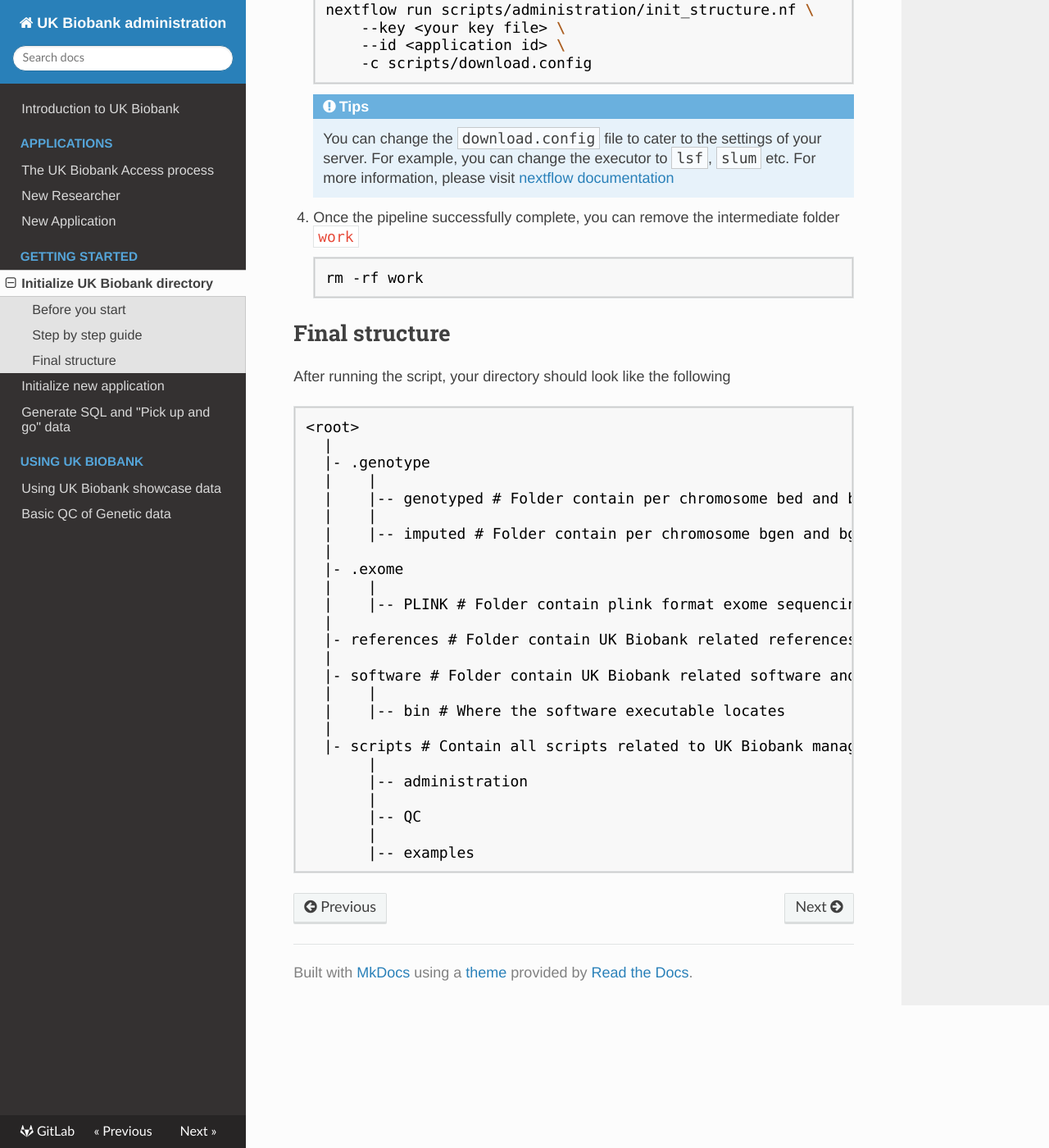
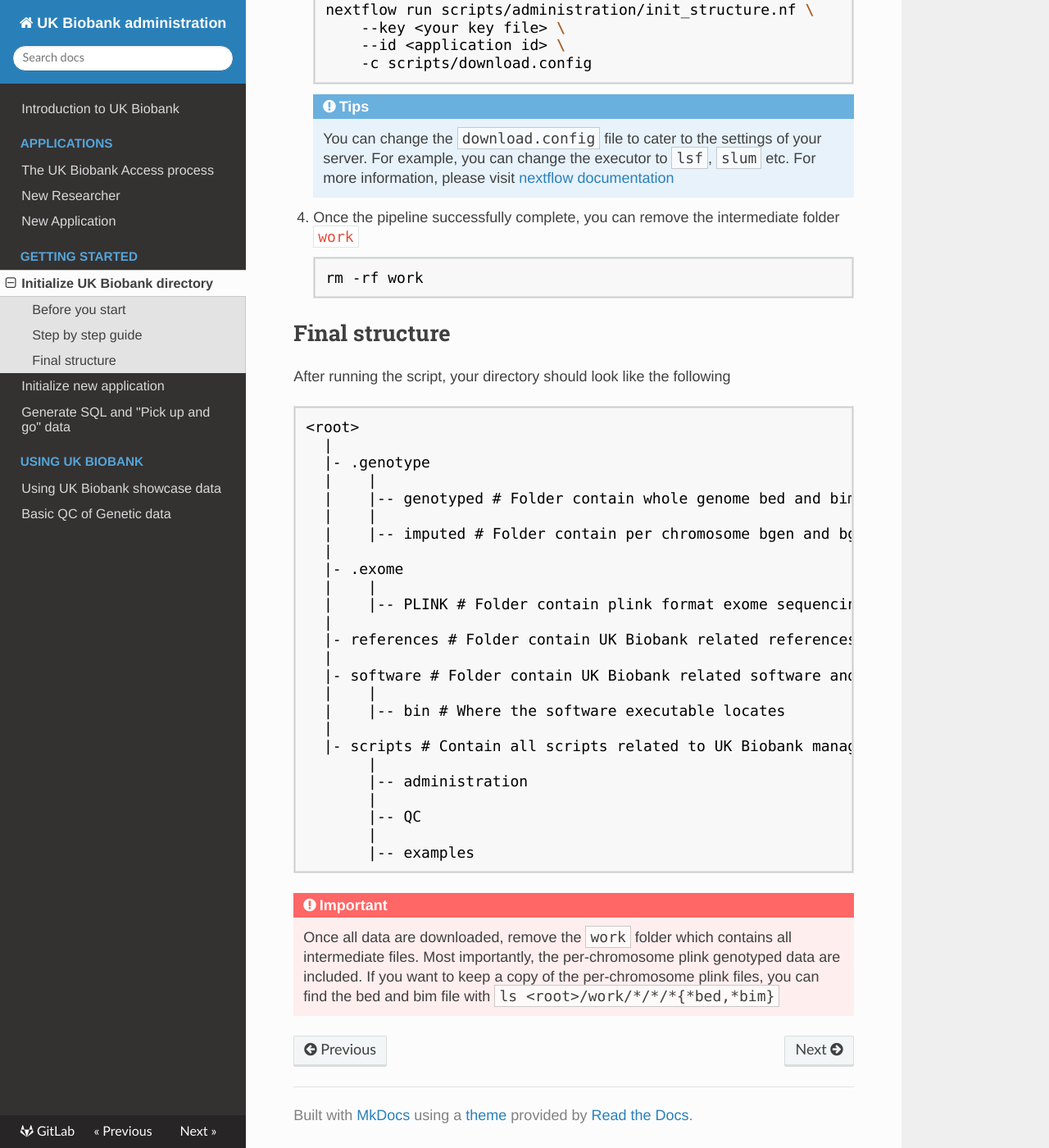
Before and after one commit to garethmarkel/ukb-administration, an MkDocs documentation site: the page built from docs/admin/init_structure.md, in a window 1280 px wide and 1400 px high, scrolled down 1197 px. Shown: the whole window at 82% size. Built offline with MkDocs 1.6.1, drawn with Linux system fonts in a browser that asks for light colours; comment, search, counter and statistics services are not loaded.

Commit message:
[Update] Change to whole genome plink

````diff
--- a/docs/admin/init_structure.md
+++ b/docs/admin/init_structure.md
@@ -51,6 +51,7 @@ Make sure you have the following
     ```bash
     rm -rf work
     ```
+
 ## Final structure
 After running the script, your directory should look like the following
 ```
@@ -58,7 +59,7 @@ After running the script, your directory should look like the following
   |
   |- .genotype
   |    |
-  |    |-- genotyped # Folder contain per chromosome bed and bim files
+  |    |-- genotyped # Folder contain whole genome bed and bim file
   |    |
   |    |-- imputed # Folder contain per chromosome bgen and bgi files
   |
@@ -80,3 +81,9 @@ After running the script, your directory should look like the following
        |
        |-- examples
 ```
+
+!!! Warning "Important"
+    Once all data are downloaded, remove the `work` folder which contains all intermediate files.
+    Most importantly, the per-chromosome plink genotyped data are included.
+    If you want to keep a copy of the per-chromosome plink files, you can find the bed and bim file
+    with `ls <root>/work/*/*/*{*bed,*bim}`
````
